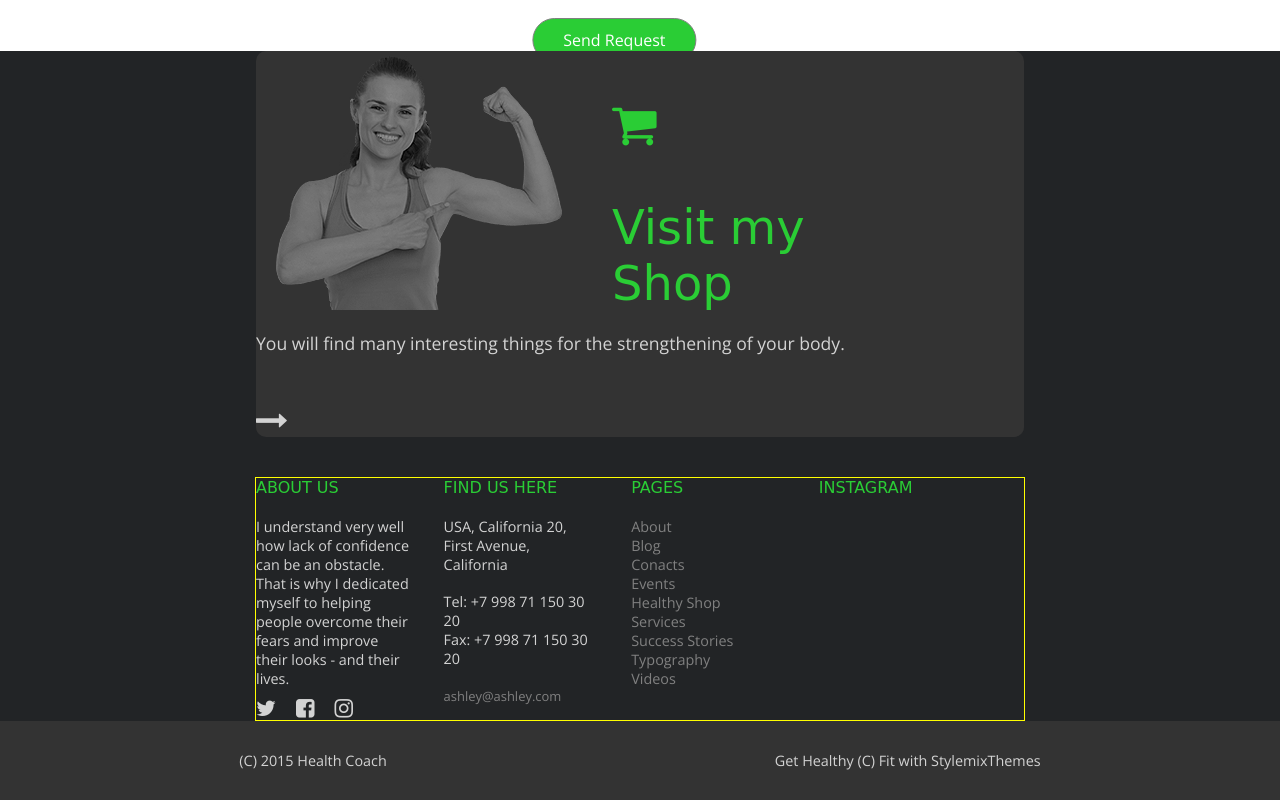
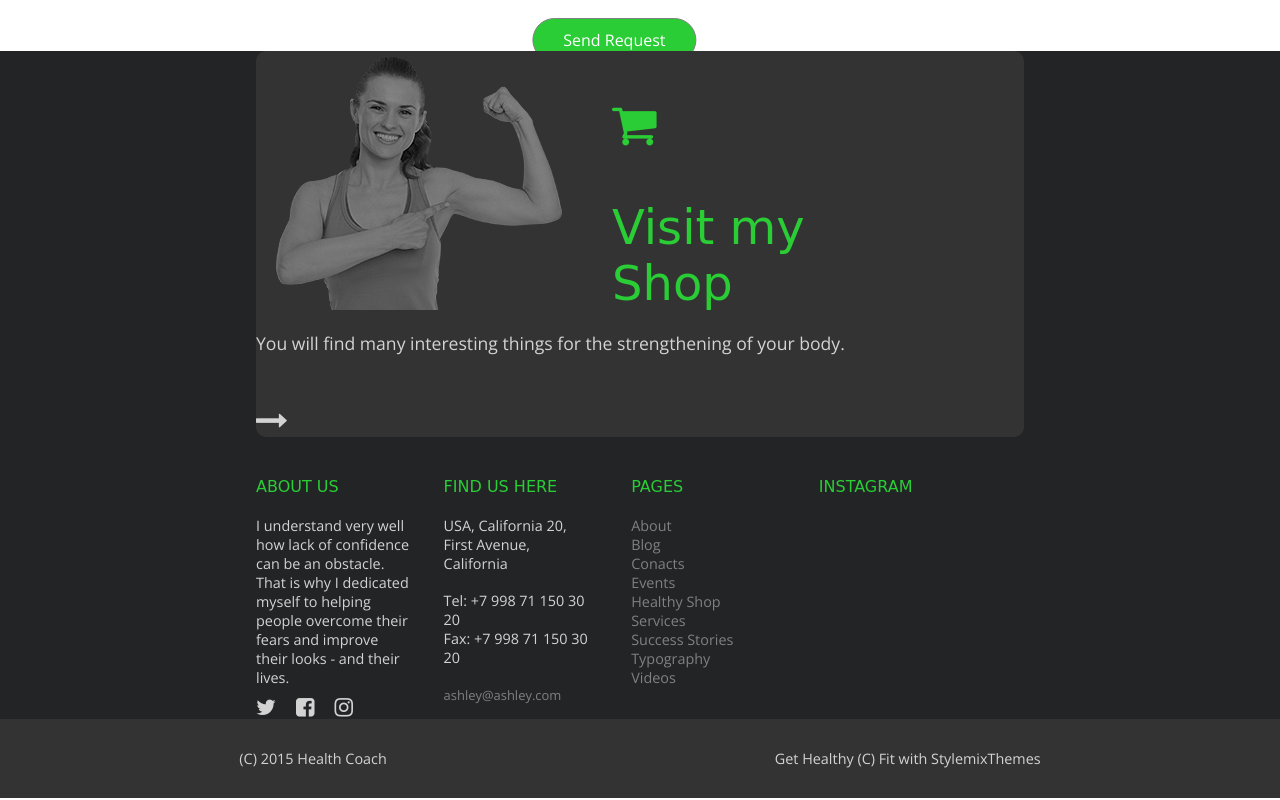
Before and after one commit to draganv11/damn-you-ashley, a plain HTML site: page Domaci zadatak ashley/index.html in a window 1280 px wide. Shown: the part 4396-5196 px from the top of the page. Drawn offline with nearby package versions, Linux system fonts and the light colour scheme; a web font is replaced by a local one.

Commit message:
Update style.css

```diff
--- a/Domaci zadatak ashley/css/style.css
+++ b/Domaci zadatak ashley/css/style.css
@@ -905,7 +905,7 @@ nav ul li a {
 
 #wrap-kontakt {
 	width: 60%;
-	border: 1px solid yellow;
+	/*border: 1px solid yellow;*/
 	margin: auto;
 	margin-top: 40px;
 
```
